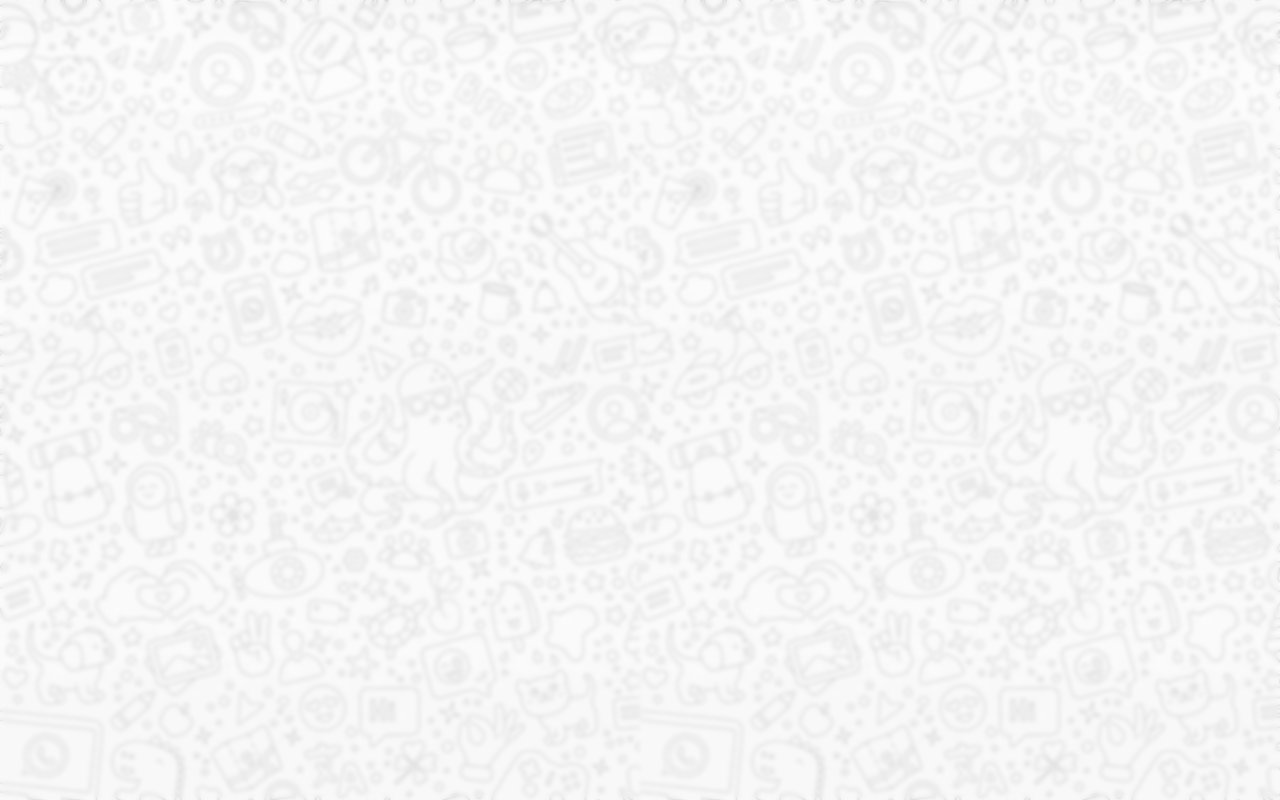
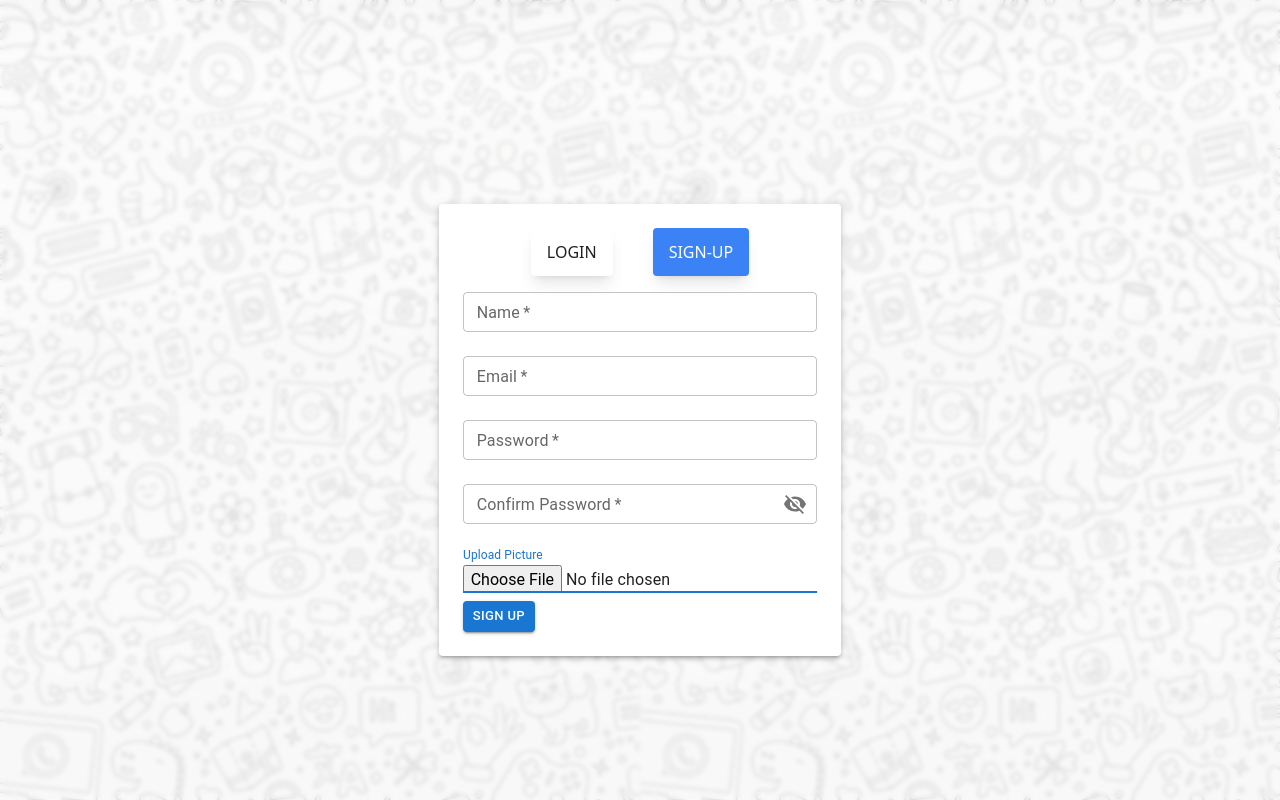
Before and after one commit to MugishBeldar/zen-talk, a React (Create React App) app: page /signup in a window 1280 px wide. Before the commit this address had no page. Built offline with nearby package versions, Linux system fonts and the light colour scheme.

Commit message:
fix routing essues

```diff
--- a/src/api/api.ts
+++ b/src/api/api.ts
@@ -1,5 +1,5 @@
 import AXIOS from "./http";
-
+import {loginType, signupType} from '../types'
 // API ENDPOINTS
 type UpdateUserDataWithProfilePic = {
   name: string;
@@ -14,12 +14,14 @@ type UpdateUserDataWithoutProfilePic = {
 
 type UpdateUserData = UpdateUserDataWithProfilePic | UpdateUserDataWithoutProfilePic;
 
-export const signup = (userData:any) => {
+
+export const signup = (userData:signupType) => {
   console.log("🚀 ~ signup ~ userData:", userData)
   return AXIOS.post("users/signup", userData);
 };
 
-export const login = (userData:any) => {
+export const login = (userData:loginType) => {
+  console.log("🚀 ~ login ~ userData:", userData)
   try {
     return AXIOS.post("users/login", userData);
   } catch (error) {
--- a/src/components/login/login.controller.ts
+++ b/src/components/login/login.controller.ts
@@ -6,6 +6,7 @@ import { login } from "../../api/api";
 import { toast } from "react-toastify";
 import { TOAST_OBJ } from "../../utils/enum";
 import Cookies from "js-cookie";
+import { AxiosError } from "axios";
 interface loginControllerProps {
   formValue: {
     email: string;
@@ -55,23 +56,40 @@ const LoginController = ({
           ID: response?.data?.data?.id,
           EMAIL: response?.data?.data?.email,
           NAME: response?.data?.data?.name,
-          PROFILEPIC: response?.data?.data?.profilePic
+          PROFILEPIC: response?.data?.data?.profilePic,
         })
       );
       toast.success("Login Successfull..", { ...TOAST_OBJ });
       dispatch(clicked(false));
       navigate("chat");
     } catch (error) {
-      console.log(error);
       dispatch(clicked(false));
-      //@ts-ignore
-      if (error.response && error.response.status === 401) {
-        toast.error(
-          "Invalid credentials. Please check your email and password.",
-          { ...TOAST_OBJ }
-        );
+      const err = error as AxiosError;
+      if (err.isAxiosError && err.response) {
+        const { status } = err.response;
+
+        if (status === 401) {
+          toast.error(
+            "Invalid credentials. Please double-check your email and password.",
+            { ...TOAST_OBJ }
+          );
+        } else if (status === 404) {
+          toast.error(
+            "Oops! It seems like your email is not registered. Please sign up.",
+            {
+              ...TOAST_OBJ,
+            }
+          );
+        } else {
+          toast.error(
+            `Oops! An unexpected error occurred with status code ${status}. Please try again later.`,
+            {
+              ...TOAST_OBJ,
+            }
+          );
+        }
       } else {
-        toast.error("An error occurred. Please try again later.", {
+        toast.error("Sorry, something went wrong. Please try again later.", {
           ...TOAST_OBJ,
         });
       }
--- a/src/components/login/login.tsx
+++ b/src/components/login/login.tsx
@@ -11,6 +11,7 @@ import VisibilityOff from "@mui/icons-material/VisibilityOff";
 import LoginController from "./login.controller";
 import { LoadingButton } from "@mui/lab";
 import { useSelector } from "react-redux";
+import Tabs from "../tabs/tabs";
 
 const Login = () => {
   const [formValue, setFormValue] = useState({
@@ -30,8 +31,9 @@ const Login = () => {
     });
 
   return (
-    <div className="flex justify-center mt-5">
-      <Paper elevation={3} className="p-6 w-[90%]">
+    <div className="flex justify-center items-center h-screen mt-5">
+      <Paper elevation={3} className="p-6">
+        <Tabs />
         <form onSubmit={handleSubmit}>
           <TextField
             required
--- a/src/components/signup/signup.controller.ts
+++ b/src/components/signup/signup.controller.ts
@@ -3,7 +3,6 @@ import storage from "../../firebaseConfig.js";
 import { clicked } from "../../store/loadingIndicator/loadingIndicator.action";
 import { ref, uploadBytesResumable, getDownloadURL } from "firebase/storage";
 import { signup } from "../../api/api";
-import { useNavigate } from "react-router";
 import { useDispatch } from "react-redux";
 
 interface signUpControllerPropes {
@@ -36,7 +35,6 @@ const SignUpController = ({
   setLoading,
 }: signUpControllerPropes) => {
   const [profilePicLink, setProfilePicLink] = useState<string>("");
-  const navigate = useNavigate();
   const dispatch = useDispatch();
 
   const handleTogglePasswordVisibility = () => {
@@ -90,8 +88,9 @@ const SignUpController = ({
         confirmPassword: "",
         profilePicture: "",
       });
+      // navigate("/");
+      window.location.reload();
       dispatch(clicked(false));
-      navigate("home");
     } catch (error) {
       console.error("Error during signup:", error);
       dispatch(clicked(false));
--- a/src/components/signup/signup.tsx
+++ b/src/components/signup/signup.tsx
@@ -1,4 +1,4 @@
-import React, { useState } from "react";
+import { useState } from "react";
 import {
   TextField,
   Paper,
@@ -11,6 +11,7 @@ import Visibility from "@mui/icons-material/Visibility";
 import VisibilityOff from "@mui/icons-material/VisibilityOff";
 import SignUpController from "./signup.controller";
 import { useSelector } from "react-redux";
+import Tabs from "../tabs/tabs";
 
 const Signup = () => {
   const [formValue, setFormValue] = useState({
@@ -34,8 +35,9 @@ const Signup = () => {
     });
 
   return (
-    <div className="flex justify-center m-5">
-      <Paper elevation={3} className="p-6 sm:w-[40%]">
+    <div className="flex justify-center items-center m-5 h-screen">
+      <Paper elevation={3} className="p-6 sm:w-[33%]">
+        <Tabs />
         <form onSubmit={handleSubmit}>
           <TextField
             required
--- a/src/components/tabs/tabs.tsx
+++ b/src/components/tabs/tabs.tsx
@@ -1,42 +1,44 @@
 /* eslint-disable jsx-a11y/anchor-is-valid */
-import React, { useState } from "react";
 import { useDispatch } from "react-redux";
 import { logIn, signUp } from "../../store/auth/auth.action";
+import { useLocation, useNavigate } from "react-router";
 
 const Tabs = () => {
   const dispatch = useDispatch();
-  const [activeTab, setActiveTab] = useState("login");
+  const navigate = useNavigate();
+  const location = useLocation();
+  const { pathname } = location;
 
-  const handleTabClick = (tab: React.SetStateAction<string>) => {
+  const getTabColor = () => {
+    if (pathname === '/signup') {
+      return 'bg-blue-500 text-white';
+    } else {
+      return 'bg-green-700 text-white';
+    }
+  };
+
+  const handleTabClick = (tab: string) => {
     if (tab === "login") {
       dispatch(logIn());
-    } else if (tab === "signup") {
+      navigate('/');
+    } else if (tab === "signup" && pathname !== '/signup') {
       dispatch(signUp());
+      navigate('signup');
     }
-    setActiveTab(tab);
   };
 
   return (
     <>
-      {/* Your other content */}
-      <div className="flex justify-center ">
+      <div className="flex justify-center">
         <a
           onClick={() => handleTabClick("login")}
-          className={`py-3 px-4 rounded mr-10 cursor-pointer shadow-lg text-base  ${
-            activeTab === "login"
-              ? "bg-green-700 text-white"
-              : "bg-white hover:bg-green-700 hover:text-white"
-          }`}
+          className={`py-3 px-4 rounded mr-10 cursor-pointer shadow-lg text-base ${pathname==='/'?getTabColor():null}`}
         >
           LOGIN
         </a>
         <a
           onClick={() => handleTabClick("signup")}
-          className={`py-3 px-4 rounded cursor-pointer shadow-lg text-base ${
-            activeTab === "signup"
-              ? "bg-blue-500 text-white"
-              : "bg-white  hover:bg-blue-500 hover:text-white"
-          }`}
+          className={`py-3 px-4 rounded cursor-pointer shadow-lg text-base ${pathname==='/signup'?getTabColor():null}`}
         >
           SIGN-UP
         </a>
--- a/src/pages/login-signup.tsx
+++ b/src/pages/login-signup.tsx
@@ -3,11 +3,12 @@ import { Login, Signup, Tabs } from "../components";
 
 const LoginSignup = () => {
   const login = useSelector((state: any) => state.authState.logIn);
+
   return (
-    <div className="flex flex-col h-screen items-center justify-center">
+    <>
       <Tabs />
-      {login ? <Login /> : <Signup />}
-    </div>
+      {login?<Login />:<Signup />}
+    </>
   );
 };
 
--- a/src/routing/index.tsx
+++ b/src/routing/index.tsx
@@ -1,17 +1,15 @@
-import React from "react";
 import { Routes, Route } from "react-router-dom";
-
-import LoginSignup from "../pages/login-signup";
+import { Login, Signup } from "../components";
 import Chat from "../pages/chat";
 
 const MainRouting = () => {
   return (
     <>
       <Routes>
-        {/* login and signup */}
-        <Route path="/" element={<LoginSignup />} />
+        <Route path="/" element={<Login />} />
+        <Route path="/signup" element={<Signup />} />
         {/* home page  */}
-        <Route path="/chat" element={<Chat/>}/>
+        <Route path="/chat" element={<Chat />} />
       </Routes>
     </>
   );
--- a/src/utils/enum.ts
+++ b/src/utils/enum.ts
@@ -6,7 +6,7 @@ const STATISTICS_API = {
   GET_DETAILS: `${API_ENDPOINT}/get-details`,
 };
 export const TOAST_OBJ = {
-  position: "top-right",
+  position: "bottom-right",
   autoClose: 2000,
   hideProgressBar: false,
   closeOnClick: true,
```
Also changed, not shown: src/types/index.ts (+10 -0 lines).
